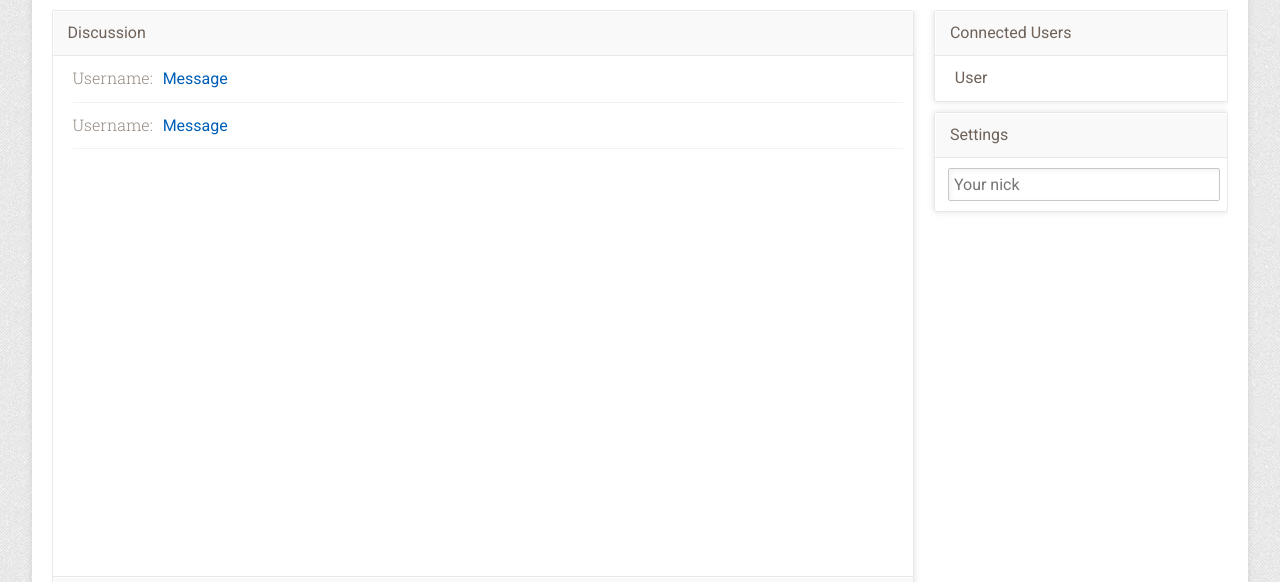
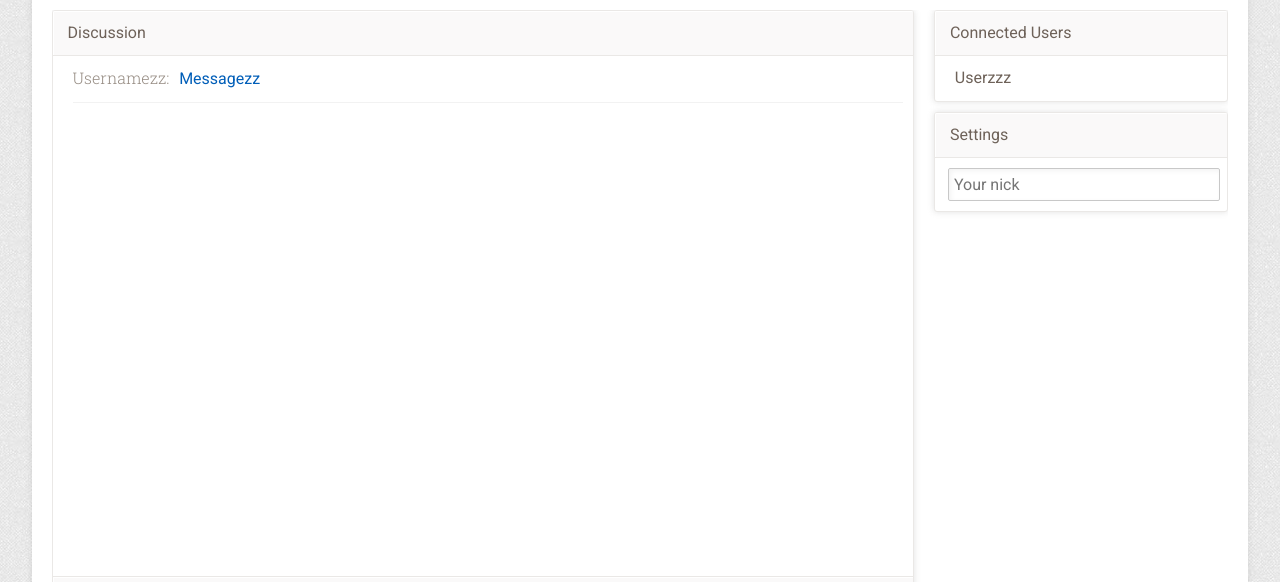
Before and after one commit to nudoru/tf-chattr, a website with bundled scripts: page bin/index.html in a window 1280 px wide. Shown: the part 218-800 px from the top of the page. Built offline with nearby package versions, Linux system fonts and the light colour scheme.

Commit message:
Creating ui Functionality

```diff
--- a/bin/index.html
+++ b/bin/index.html
@@ -118,7 +118,7 @@ BEGIN Templates for Sub Views
 </script>
 
 <script id="template__message-list" type="text/template">
-    <ul id="discussion__list">
+    <ul id="message__list">
         <li><em>Usernamezz</em>Messagezz</li>
     </ul>
 </script>
--- a/bin/scripts/app.js
+++ b/bin/scripts/app.js
@@ -39,6 +39,7 @@ define('APP.Application',
         _appEvents  = require('Nori.Events.AppEventCreator'),
         _usersCollection,
         _messagesCollection,
+        _messageID = 1,
         _dispatcher = require('Nori.Utils.Dispatcher');
 
     //----------------------------------------------------------------------------
@@ -51,19 +52,34 @@ define('APP.Application',
       _usersCollection = _self.createMapCollection({id:'UsersCollection'});
       _messagesCollection = _self.createMapCollection({id:'MessagesCollection'});
 
+      addUser('Sophie');
+      addUser('Gabe');
+      addUser('Casey');
+      addUser('Matt');
+
       _appEvents.applicationModelInitialized();
     }
 
+    function getUsersCollection() {
+      return _usersCollection;
+    }
+
+    function getMessagesCollection() {
+      return _messagesCollection;
+    }
+
+    // escape user name
     function addUser(username) {
-
+      _usersCollection.add(_self.createMap({id: username, store: {username: username}}));
     }
 
     function removeUser(username) {
-
+      _usersCollection.remove(username);
     }
 
+    // escape user name and message
     function addMessage(username,message) {
-
+      _messagesCollection.add(_self.createMap({id: _messageID++, store: {username: username, message: message}}));
     }
 
     //----------------------------------------------------------------------------
@@ -84,6 +100,8 @@ define('APP.Application',
     //----------------------------------------------------------------------------
 
     exports.initialize = initialize;
+    exports.getUsersCollection = getUsersCollection;
+    exports.getMessagesCollection = getMessagesCollection;
     exports.addUser = addUser;
     exports.removeUser = removeUser;
     exports.addMessage = addMessage;
@@ -163,8 +181,11 @@ define('APP.Application',
       });
       _self.delegateEvents();
 
-      _self.mapView('user-list', 'APP.View.UserList', false, '#users')
-      _self.mapView('message-list', 'APP.View.MessageList', false, '#message')
+      _self.mapView('user-list', 'APP.View.UserList', false, '#users');
+      _self.mapView('message-list', 'APP.View.MessageList', false, '#message');
+
+      _self.showView('user-list');
+      _self.showView('message-list');
     }
 
     function handleNickInputChange(e) {
@@ -338,16 +359,26 @@ define('APP.Application',
   });;define('APP.View.MessageList',
   function (require, module, exports) {
 
+    var _self;
+
     function initialize(initObj) {
       if(!this.isInitialized()) {
+        _self = this;
         // associate with stores
-
+        APP.registerViewForModelChanges('MessagesCollection', this.getID());
         this.initializeSubView(initObj);
       }
     }
 
     function viewWillUpdate() {
       // Update state from stores
+      updateState();
+    }
+
+    function updateState() {
+      var obj = Object.create(null);
+      // build it
+      _self.setState(obj);
     }
 
     // Example of custom render
@@ -379,16 +410,30 @@ define('APP.Application',
   });;define('APP.View.UserList',
   function (require, module, exports) {
 
+    var _self;
+
     function initialize(initObj) {
       if(!this.isInitialized()) {
+        _self = this;
         // associate with stores
-        console.log('user list');
+        APP.registerViewForModelChanges('UsersCollection', this.getID());
         this.initializeSubView(initObj);
       }
     }
 
     function viewWillUpdate() {
       // Update state from stores
+      updateState();
+    }
+
+    function updateState() {
+      var obj = Object.create(null);
+      APP.model().getUsersCollection().forEach(function(user) {
+        var username = user.get('username');
+        obj[username] = username;
+      });
+
+      _self.setState(obj);
     }
 
     // Example of custom render
```
Also changed, not shown: src/jade/templates-views.html (+1 -1 lines), src/scripts/app/model/AppModel.js (+21 -3 lines), src/scripts/app/view/AppView.js (+5 -2 lines), src/scripts/app/view/MessageList.js (+11 -1 lines), src/scripts/app/view/UserList.js (+15 -1 lines), bin/scripts/app.min.js.
